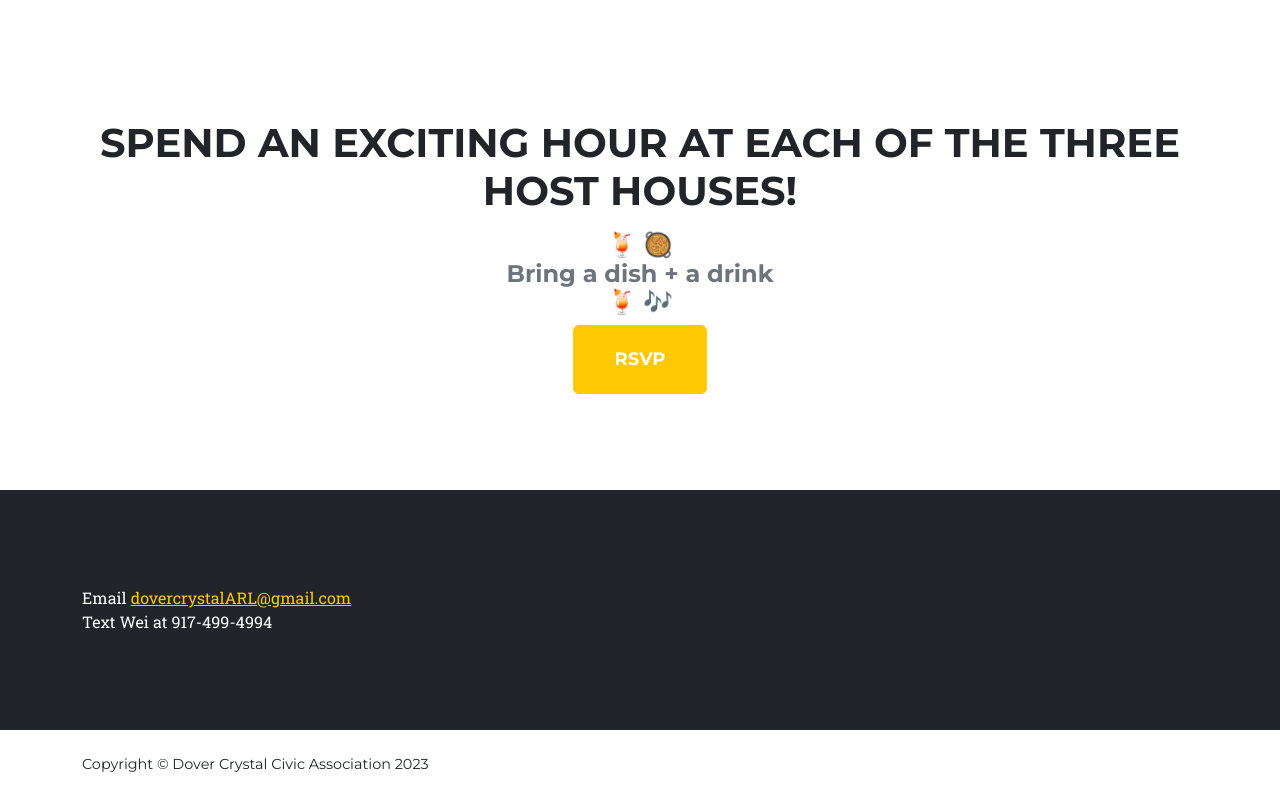
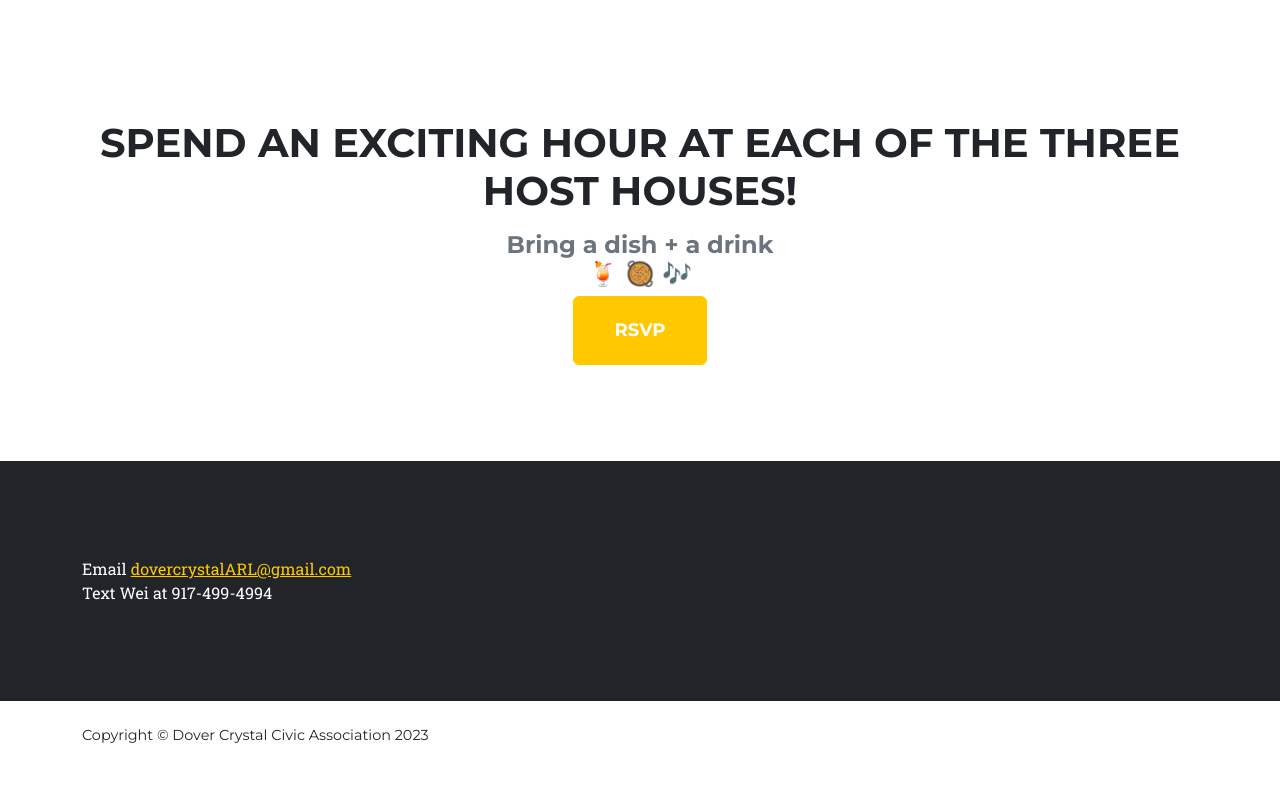
Before and after one commit to dovercrystal/dovercrystal.github.io, a plain HTML site: page index.html in a window 1280 px wide. Shown: the part 1207-2007 px from the top of the page. After the commit the page ends 1978 px from the top, so only its background shows below. Drawn offline with nearby package versions, Linux system fonts and the light colour scheme.

Commit message:
Update index.html

```diff
--- a/index.html
+++ b/index.html
@@ -81,7 +81,7 @@
                 <div class="text-center">
                     <h2 class="section-heading text-uppercase">Spend an exciting hour at each of the three host houses! </h2>
                     <h4 class="section-subheading text-secondary">
-                        🍹 🥘 <br/>Bring a dish + a drink <br/>🍹 🎶<br/>
+                        Bring a dish + a drink <br/>🍹 🥘 🎶<br/>
                         </h4>
 
                 </div>
```
